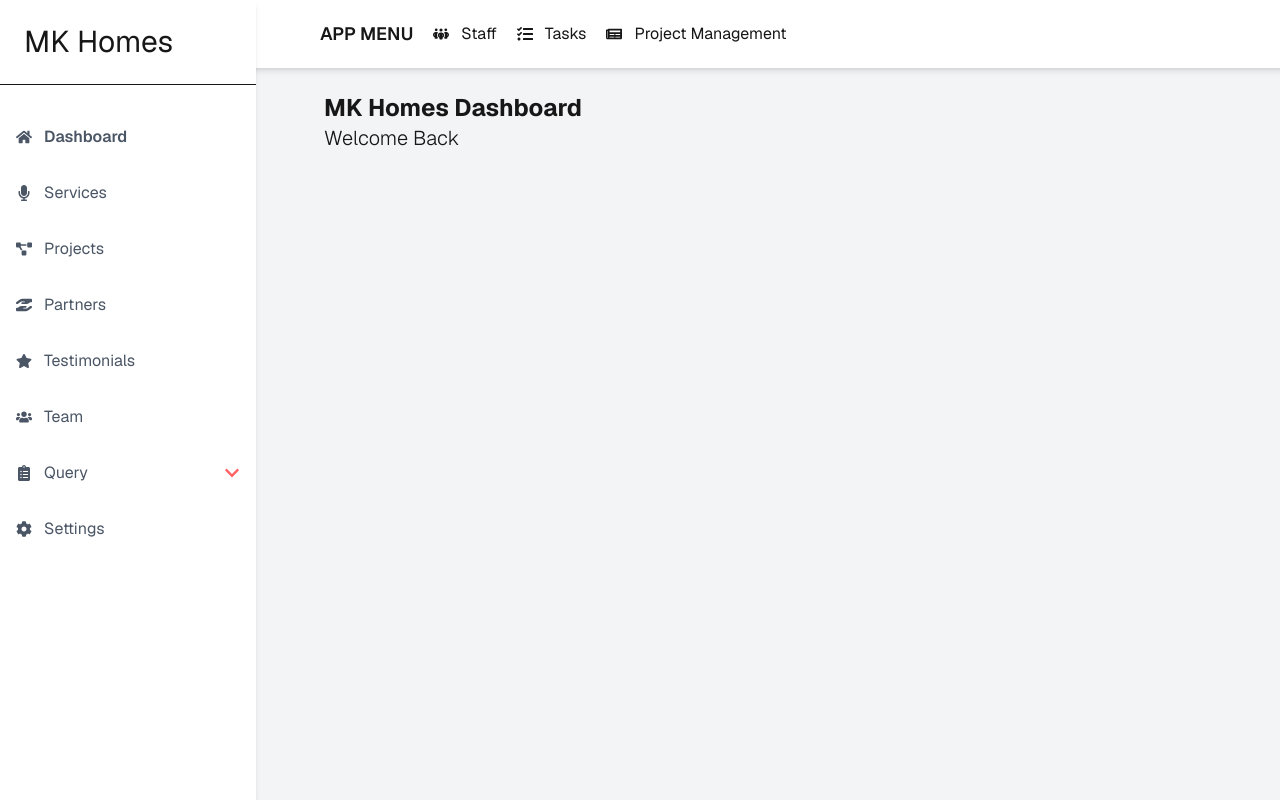
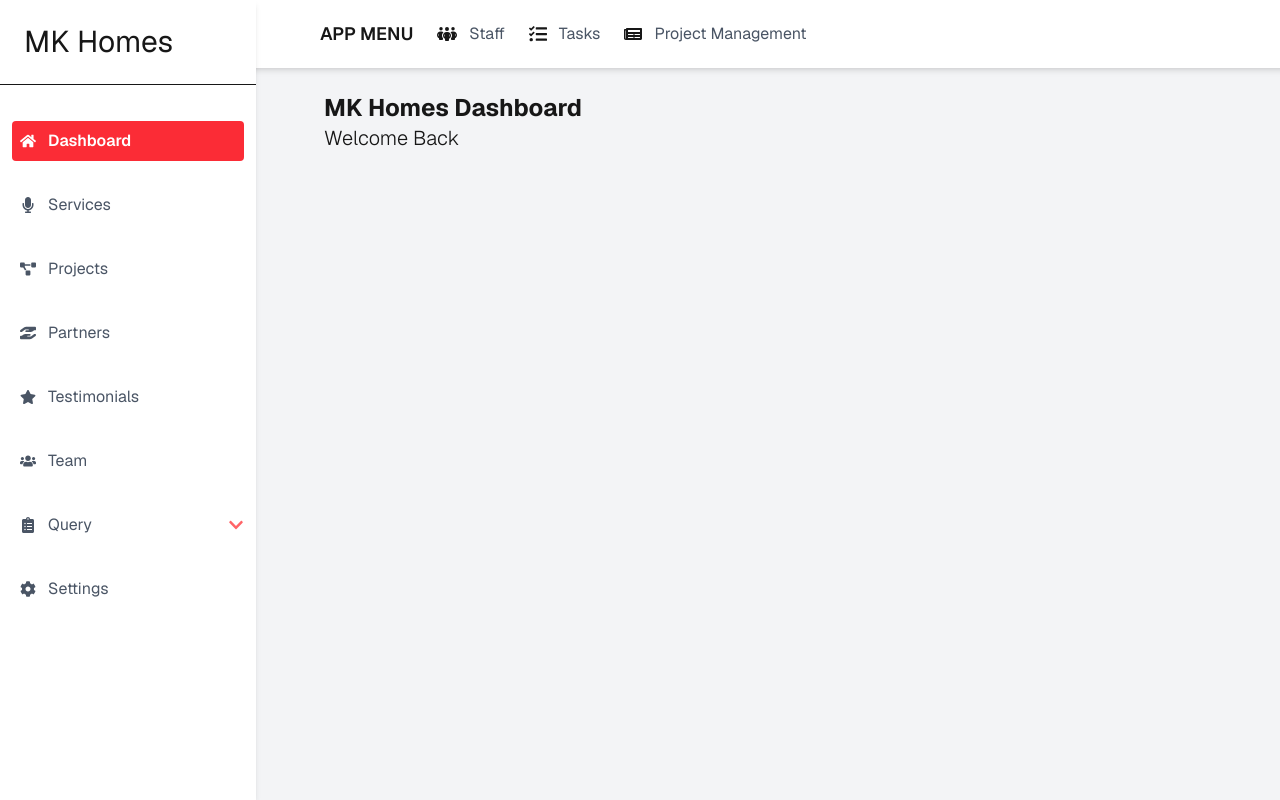
Before and after one commit to PalakRajput2/mk-homes, a Next.js app: page / in a window 1280 px wide. Shown: the top 800 px of the page. Built offline with nearby package versions, Linux system fonts and the light colour scheme.

Commit message:
minor changes in layout

```diff
--- a/components/portal/layouts/Header.tsx
+++ b/components/portal/layouts/Header.tsx
@@ -5,23 +5,33 @@ import { FaPeopleGroup, FaStaffSnake } from "react-icons/fa6";
 const Header = () => {
   return (
     <header className="bg-white shadow-md pl-80 p-4 flex justify-between items-center">
-      <div className="flex  text-center gap-5 "><p className="text-lg font-semibold">APP MENU</p>
-        <div className="flex  items-center justify-center gap-3">
-          <Link href="/portal/staff">< FaPeopleGroup /></Link>
-          <p>Staff</p>
-        </div>
-           <div className="flex  items-center justify-center gap-3">
-          <Link href="/portal/staff">< FaTasks /></Link>
-          <p>Tasks</p>
-        </div>
-           <div className="flex  items-center justify-center gap-3">
-          <Link href="/portal/staff">< FaNewspaper /></Link>
-          <p>Project Management</p>
-        </div>
+      <div className="flex items-center justify=center  text-center gap-6 ">
+        <p className="text-lg font-semibold">APP MENU</p>
+
+        <Link href="/portal/staff" className="flex gap-3 items-center justify-center cursor-pointer ">
+        < FaPeopleGroup className="text-xl" />
+         <p className="text-gray-600">Staff</p>
+         </Link>
 
 
-        </div>
-      <div className="flex items-center space-x-6 text-sm">
+
+        <Link href="/portal/staff" className="flex  items-center justify-center gap-3 cursor-pointer">
+          < FaTasks className="text-lg" />
+          <p className="text-gray-600">Tasks</p>
+        </Link>
+
+
+
+        <Link href="/portal/staff" className="flex  items-center justify-center gap-3  cursor-pointer">
+        < FaNewspaper className="text-lg" />
+         <p className="text-gray-600">Project Management</p>
+        </Link>
+
+
+
+
+      </div>
+      <div className="flex items-center space-x-6 text-sm mr-10">
         <button
 
           className="flex transform items-center text-[#F01E2C] transition-all duration-200 ease-in-out hover:scale-105 hover:text-red-800 cursor-pointer p-2">
--- a/components/portal/layouts/Sidebar.tsx
+++ b/components/portal/layouts/Sidebar.tsx
@@ -52,16 +52,18 @@ const Sidebar = () => {
       <nav className="mt-6">
         {menuItems.map((item) => (
           <div key={item.name}>
-            <div className="flex items-center justify-between p-4 text-gray-600 hover:bg-red-100 cursor-pointer">
+            <div className="flex items-center justify-between gap-3  p-3 rounded text-gray-600 hover:bg-red-100 cursor-pointer">
               <Link
                 href={item.route}
-                className={`flex items-center gap-3 ${
-                  pathname === item.route ? "font-semibold" : ""
-                }`}
+                className={`flex items-center gap-3 flex-1 p-2 rounded ${pathname === item.route
+                    ? "bg-red-500 text-white font-semibold"
+                    : "text-gray-600"
+                  }`}
               >
                 {item.icon}
                 {item.name}
               </Link>
+
 
               {item.items && (
                 <button onClick={() => toggleMenu(item.name)}>
@@ -80,9 +82,8 @@ const Sidebar = () => {
                   <Link
                     key={subItem.name}
                     href={subItem.route}
-                    className={`block p-2 text-sm hover:bg-gray-100 border-l border-gray-500 pl-3 ${
-                      pathname === subItem.route ? "bg-gray-200 font-semibold" : ""
-                    }`}
+                    className={`block p-2 text-sm hover:bg-gray-100 border-l border-gray-500 pl-3 ${pathname === subItem.route ? "bg-gray-200 font-semibold" : ""
+                      }`}
                   >
                     {subItem.name}
                   </Link>
--- a/components/portal/team/Table.tsx
+++ b/components/portal/team/Table.tsx
@@ -98,8 +98,8 @@ const Table: React.FC<TableProps> = ({ data, refetch }) => {
                             {sortedData.length > 0 ? (
                                 sortedData.map((member) => (
                                     <tr key={member.id} className="hover:bg-gray-100">
-                                        <td className="px-6 py-4 text-sm text-gray-700">{member.name}</td>
-                                        <td className="px-6 py-4 text-sm text-gray-700">{member.designation}</td>
+                                        <td className="px-6 py-4 text-sm text-gray-900">{member.name}</td>
+                                        <td className="px-6 py-4 text-sm text-gray-900">{member.designation}</td>
                                         <td className="px-6 py-4">
                                             <a
                                                 href={member.facebook}
@@ -110,7 +110,7 @@ const Table: React.FC<TableProps> = ({ data, refetch }) => {
                                                 Facebook
                                             </a>
                                         </td>
-                                        <td className="px-6 py-4 text-sm text-gray-700">
+                                        <td className="px-6 py-4 text-sm text-gray-800">
                                             {member.createdAt ? (
                                                 <div className="flex flex-col gap-1">
                                                     <span>{formatListDate(member.createdAt)}</span>
```
